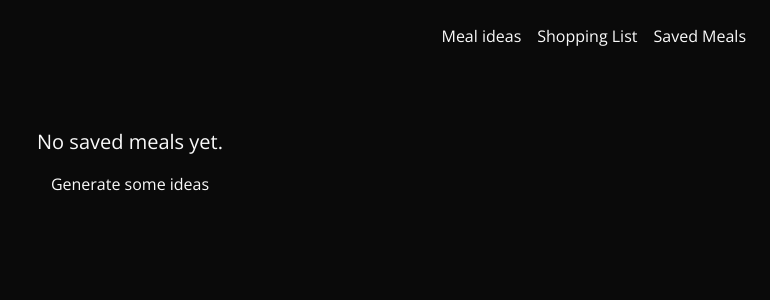
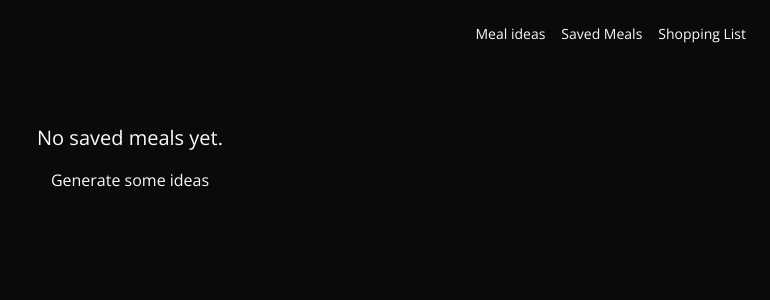
Before and after one commit to tilanka/meal-ideas, a Next.js app: page /saved in a window 1280 px wide. Shown: the top 300 px of the page, without its empty margins (510-1280 px from the left). Built offline with nearby package versions, Linux system fonts and the light colour scheme.

Commit message:
feat: add Radix UI navigation menu and update styling in PageHeader and ShoppingList components

```diff
--- a/package.json
+++ b/package.json
@@ -10,6 +10,7 @@
   },
   "dependencies": {
     "@google/generative-ai": "^0.24.1",
+    "@radix-ui/react-navigation-menu": "^1.2.14",
     "@radix-ui/react-slot": "^1.2.4",
     "class-variance-authority": "^0.7.1",
     "clsx": "^2.1.1",
--- a/src/app/shopping-list/page.tsx
+++ b/src/app/shopping-list/page.tsx
@@ -60,8 +60,8 @@ export default function ShoppingList() {
                                             <li
                                                 key={index}
                                                 className={`flex items-center p-3 rounded-md transition-colors cursor-pointer ${checkedItems.has(item)
-                                                    ? "bg-gray-700/50 text-gray-500 line-through"
-                                                    : "bg-gray-700 hover:bg-gray-600 text-gray-200"
+                                                    ? "line-through"
+                                                    : "hover:bg-gray-600"
                                                     }`}
                                                 onClick={() => toggleItem(item)}
                                             >
--- a/src/components/PageHeader.tsx
+++ b/src/components/PageHeader.tsx
@@ -9,16 +9,16 @@ interface PageHeaderProps {
 export function PageHeader({ title, children }: PageHeaderProps) {
     return (
         <div className="flex justify-end items-center mb-10">
-            <h1 className="text-3xl font-bold text-gray-100 sr-only">{title}</h1>
-            <div className="flex gap-4">
+            <h1 className="text-2xl font-bold text-gray-100 sr-only">{title}</h1>
+            <div className="flex gap-4 text-sm">
                  <Link href="/">
                     Meal ideas
                 </Link>
+                <Link href="/saved">
+                    Saved Meals
+                </Link>
                 <Link href="/shopping-list">
                     Shopping List
-                </Link>
-                <Link href="/saved">
-                    Saved Meals
                 </Link>
                 {/* {children} */}
             </div>
```
Also changed, not shown: 1 other file (tests, documents, lock files or other folders).
